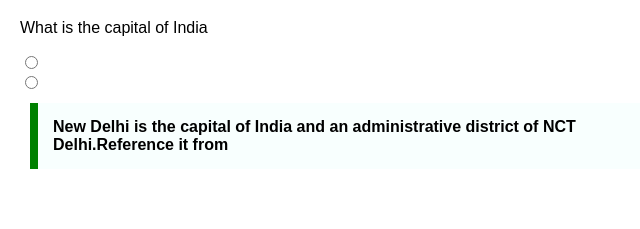
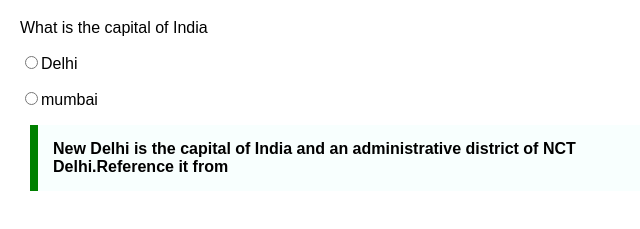
Before and after one commit to acciojob/trivia-Anjanadipti, a website: page main.html in a window 1280 px wide. Shown: the part 61-290 px from the top of the page, without its empty margins (0-640 px from the left). Drawn offline with Linux system fonts and the light colour scheme.

Commit message:
created a submission

```diff
--- a/main.html
+++ b/main.html
@@ -14,10 +14,13 @@
 
 	<input type="radio" name="capital" value="New Delhi"
 		 New Delhi
-		</label><br>
+		<p>Delhi</p>
+		</label>
 		<label>
 		<input type="radio" name="capital" value="Mumbai"
 		Mumbai
+			<p>mumbai</p>
+
 			</label>
 	</form>
 
```
